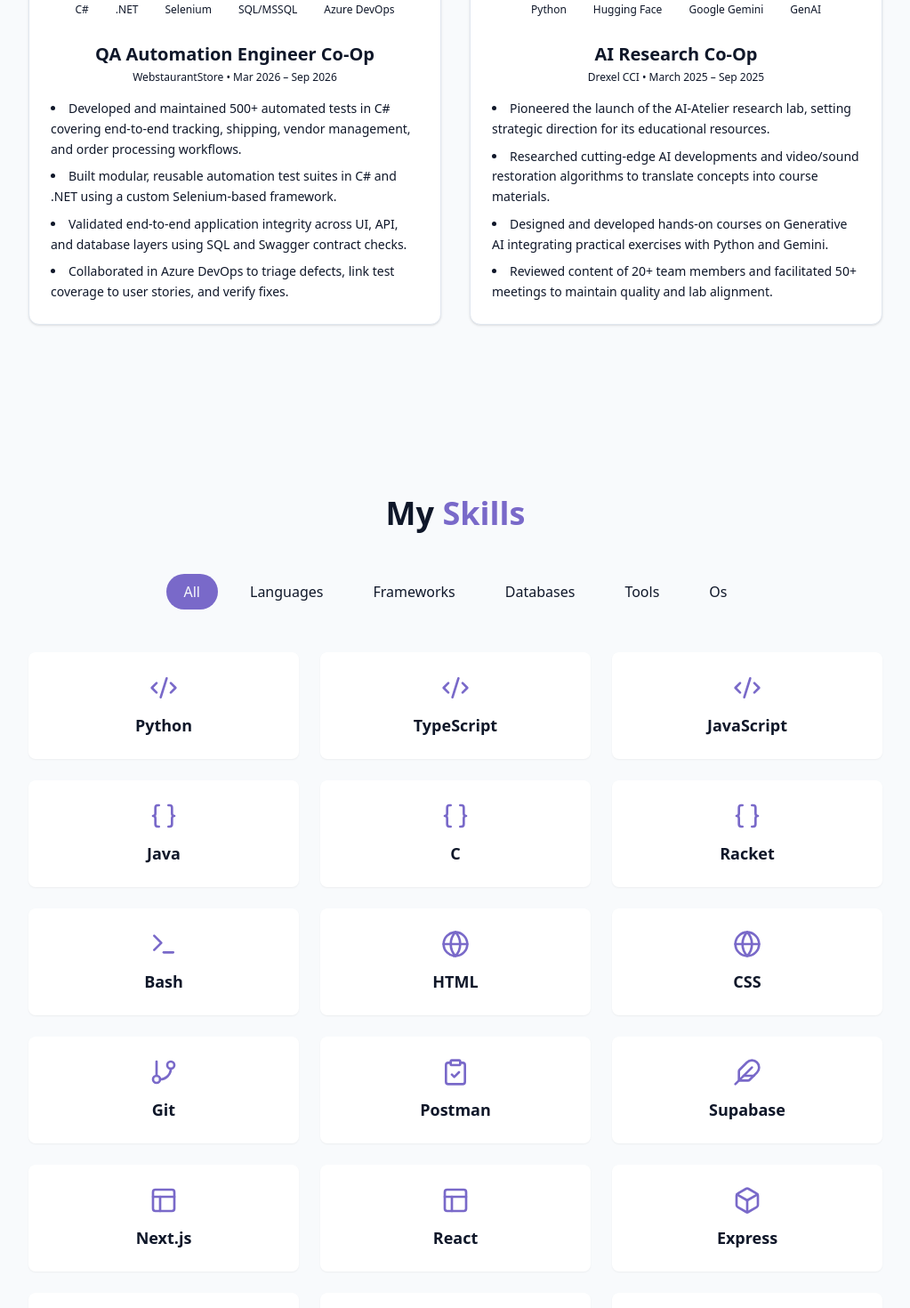
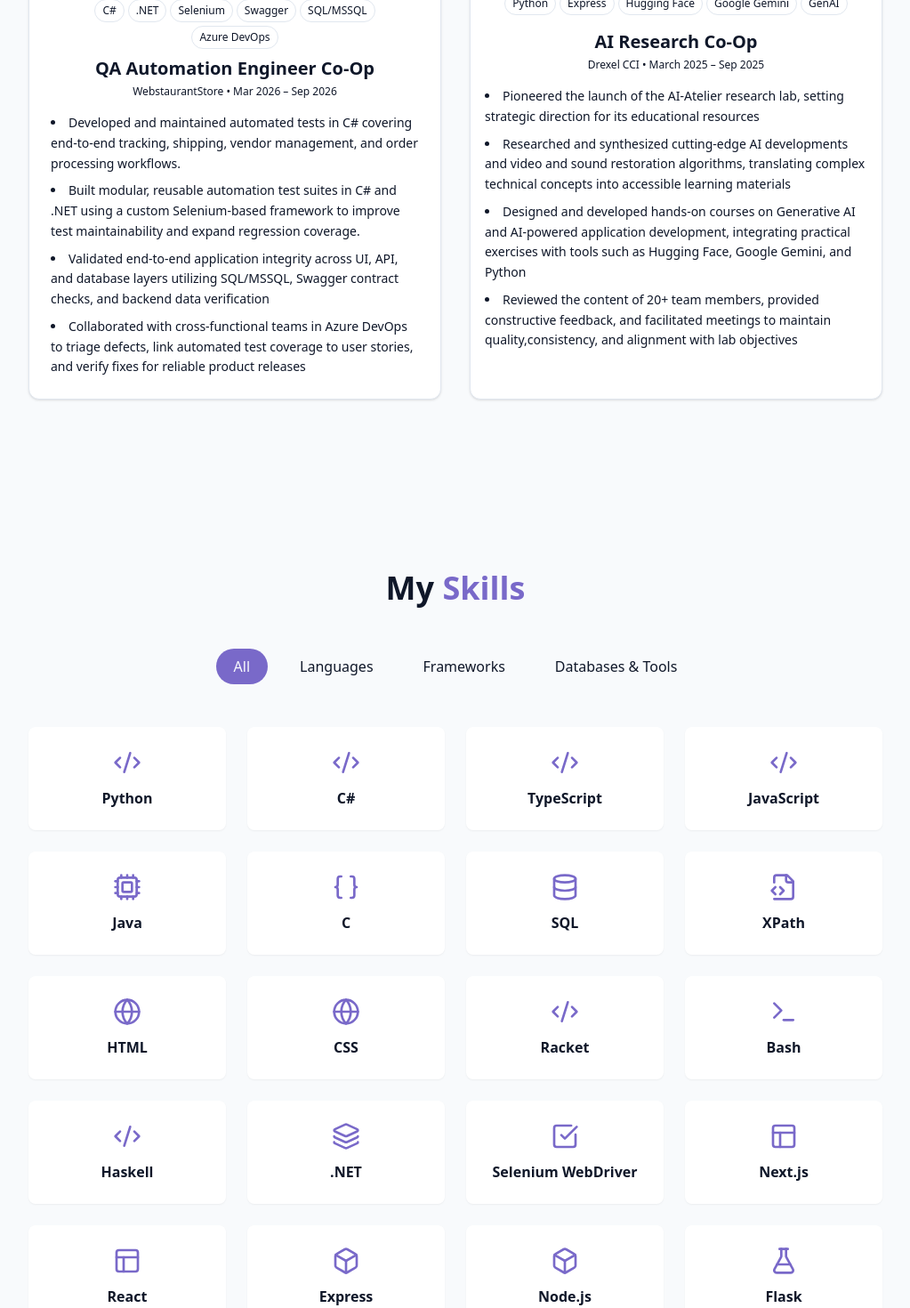
Before and after one commit to rubberart7/Main_Portfolio_Website, a React (Vite) app: page / in a window 1280 px wide. Shown: the part 1680-3150 px from the top of the page at 89% size, without its empty margins (128-1151 px from the left). Built offline with nearby package versions, Linux system fonts and the light colour scheme.

Commit message:
fix up skills section

```diff
--- a/package.json
+++ b/package.json
@@ -17,6 +17,7 @@
     "lucide-react": "^0.544.0",
     "react": "^19.1.1",
     "react-dom": "^19.1.1",
+    "react-icons": "^5.7.0",
     "react-router-dom": "^7.9.1",
     "tailwind-merge": "^3.3.1",
     "tailwindcss": "^4.1.13"
--- a/src/components/AboutSection.jsx
+++ b/src/components/AboutSection.jsx
@@ -54,22 +54,25 @@
             </div>
 
             <div className="p-6 flex flex-col flex-grow items-center justify-between">
-              <div className="flex flex-wrap gap-1.5 justify-center mb-6">
-                <span className="px-3 py-1 text-xs font-medium rounded-full bg-secondary text-secondary-foreground">C#</span>
-                <span className="px-3 py-1 text-xs font-medium rounded-full bg-secondary text-secondary-foreground">.NET</span>
-                <span className="px-3 py-1 text-xs font-medium rounded-full bg-secondary text-secondary-foreground">Selenium</span>
-                <span className="px-3 py-1 text-xs font-medium rounded-full bg-secondary text-secondary-foreground">SQL/MSSQL</span>
-                <span className="px-3 py-1 text-xs font-medium rounded-full bg-secondary text-secondary-foreground">Azure DevOps</span>
+              <div className="flex flex-wrap gap-1 justify-center mb-2">
+                <span className="px-2 py-1 text-xs font-medium border rounded-full bg-secondary text-secondary-foreground">C#</span>
+                <span className="px-2 py-1 text-xs font-medium border rounded-full bg-secondary text-secondary-foreground">.NET</span>
+                <span className="px-2 py-1 text-xs font-medium border rounded-full bg-secondary text-secondary-foreground">Selenium</span>
+                <span className="px-2 py-1 text-xs font-medium border rounded-full bg-secondary text-secondary-foreground">Swagger</span>
+                <span className="px-2 py-1 text-xs font-medium border rounded-full bg-secondary text-secondary-foreground">SQL/MSSQL</span>
+                <span className="px-2 py-1 text-xs font-medium border rounded-full bg-secondary text-secondary-foreground">Azure DevOps</span>
               </div>
 
               <div>
                 <h3 className="text-xl font-bold mb-1 text-foreground">QA Automation Engineer Co-Op</h3>
                 <p className="text-xs text-muted-foreground font-medium mb-4">WebstaurantStore • Mar 2026 – Sep 2026</p>
                 <ul className="text-muted-foreground text-sm text-left list-disc list-inside space-y-2 leading-relaxed">
-                  <li>Developed and maintained 500+ automated tests in C# covering end-to-end tracking, shipping, vendor management, and order processing workflows.</li>
-                  <li>Built modular, reusable automation test suites in C# and .NET using a custom Selenium-based framework.</li>
-                  <li>Validated end-to-end application integrity across UI, API, and database layers using SQL and Swagger contract checks.</li>
-                  <li>Collaborated in Azure DevOps to triage defects, link test coverage to user stories, and verify fixes.</li>
+                  <li>Developed and maintained automated tests in C# covering end-to-end tracking, shipping, vendor management, and order processing workflows.</li>
+                  <li>Built modular, reusable automation test suites in C# and .NET using a custom Selenium-based framework to improve test
+                  maintainability and expand regression coverage.
+                  </li>
+                  <li>Validated end-to-end application integrity across UI, API, and database layers utilizing SQL/MSSQL, Swagger contract checks, and backend data verification</li>
+                  <li>Collaborated with cross-functional teams in Azure DevOps to triage defects, link automated test coverage to user stories, and verify fixes for reliable product releases</li>
                 </ul>
               </div>
             </div>
@@ -84,22 +87,23 @@
               />
             </div>
 
-            <div className="p-6 flex flex-col flex-grow items-center justify-between">
-              <div className="flex flex-wrap gap-1.5 justify-center mb-6">
-                <span className="px-3 py-1 text-xs font-medium rounded-full bg-secondary text-secondary-foreground">Python</span>
-                <span className="px-3 py-1 text-xs font-medium rounded-full bg-secondary text-secondary-foreground">Hugging Face</span>
-                <span className="px-3 py-1 text-xs font-medium rounded-full bg-secondary text-secondary-foreground">Google Gemini</span>
-                <span className="px-3 py-1 text-xs font-medium rounded-full bg-secondary text-secondary-foreground">GenAI</span>
+            <div className="p-4 flex flex-col flex-grow items-center justify-betwee">
+              <div className="flex flex-wrap gap-1 justify-center mb-4">
+                <span className="px-2 py-1 text-xs font-medium border rounded-full bg-secondary text-secondary-foreground">Python</span>
+                <span className="px-2 py-1 text-xs font-medium border rounded-full bg-secondary text-secondary-foreground">Express</span>
+                <span className="px-2 py-1 text-xs font-medium border rounded-full bg-secondary text-secondary-foreground">Hugging Face</span>
+                <span className="px-2 py-1 text-xs font-medium border rounded-full bg-secondary text-secondary-foreground">Google Gemini</span>
+                <span className="px-2 py-1 text-xs font-medium border rounded-full bg-secondary text-secondary-foreground">GenAI</span>
               </div>
 
               <div>
                 <h3 className="text-xl font-bold mb-1 text-foreground">AI Research Co-Op</h3>
                 <p className="text-xs text-muted-foreground font-medium mb-4">Drexel CCI • March 2025 – Sep 2025</p>
                 <ul className="text-muted-foreground text-sm text-left list-disc list-inside space-y-2 leading-relaxed">
-                  <li>Pioneered the launch of the AI-Atelier research lab, setting strategic direction for its educational resources.</li>
-                  <li>Researched cutting-edge AI developments and video/sound restoration algorithms to translate concepts into course materials.</li>
-                  <li>Designed and developed hands-on courses on Generative AI integrating practical exercises with Python and Gemini.</li>
-                  <li>Reviewed content of 20+ team members and facilitated 50+ meetings to maintain quality and lab alignment.</li>
+                  <li>Pioneered the launch of the AI-Atelier research lab, setting strategic direction for its educational resources</li>
+                  <li>Researched and synthesized cutting-edge AI developments and video and sound restoration algorithms, translating complex technical concepts into accessible learning materials</li>
+                  <li>Designed and developed hands-on courses on Generative AI and AI-powered application development, integrating practical exercises with tools such as Hugging Face, Google Gemini, and Python</li>
+                  <li>Reviewed the content of 20+ team members, provided constructive feedback, and facilitated meetings to maintain quality,consistency, and alignment with lab objectives</li>
                 </ul>
               </div>
             </div>
--- a/src/components/SkillsSection.jsx
+++ b/src/components/SkillsSection.jsx
@@ -1,7 +1,6 @@
 import { useState } from "react";
 import { cn } from "../lib/utills";
 import {
-  Braces,
   Code2,
   Terminal,
   Globe,
@@ -14,57 +13,86 @@
   FlaskConical,
   Palette,
   ClipboardCheck,
-  Laptop,
+  CheckSquare,
+  Layers,
+  Cloud,
+  FileCode2,
   Cpu,
 } from "lucide-react";
 
 const icons = {
   Python: Code2,
+  "C#": Code2,
   TypeScript: Code2,
   JavaScript: Code2,
-  Java: Braces,
-  C: Braces,
-  Racket: Braces,
-  Bash: Terminal,
+  Java: Cpu,
+  C: BracesIcon,
+  SQL: Database,
+  XPath: FileCode2,
   HTML: Globe,
   CSS: Globe,
-  Git: GitBranch,
-  GitHub: GitBranch,
-  GitLab: GitBranch,
-  Postman: ClipboardCheck,
-  "VS Code": Laptop,
-  IntelliJ: Laptop,
+  Racket: Code2,
+  Bash: Terminal,
+  Haskell: Code2,
+
+  ".NET": Layers,
+  "Selenium WebDriver": CheckSquare,
   "Next.js": Layout,
   React: Layout,
   Express: Box,
   "Node.js": Box,
   Flask: FlaskConical,
   "Tailwind CSS": Palette,
+
+  "Azure DevOps": Cloud,
+  Git: GitBranch,
+  Supabase: Database,
+  MSSQL: Database,
   PostgreSQL: Database,
+  Prisma: Boxes,
+  Swagger: ClipboardCheck,
+  Postman: ClipboardCheck,
   SQLite: Database,
   SQLAlchemy: Boxes,
-  Prisma: Boxes,
-  Windows: Cpu,
-  Linux: Cpu,
-  macOS: Cpu,
-  iOS: Cpu,
 };
+
+function BracesIcon(props) {
+  return (
+    <svg
+      {...props}
+      xmlns="http://www.w3.org/2000/svg"
+      width="24"
+      height="24"
+      viewBox="0 0 24 24"
+      fill="none"
+      stroke="currentColor"
+      strokeWidth="2"
+      strokeLinecap="round"
+      strokeLinejoin="round"
+    >
+      <path d="M8 3H7a2 2 0 0 0-2 2v5a2 2 0 0 1-2 2 2 2 0 0 1 2 2v5a2 2 0 0 0 2 2h1" />
+      <path d="M16 3h1a2 2 0 0 1 2 2v5a2 2 0 0 0 2 2 2 2 0 0 0-2 2v5a2 2 0 0 1-2 2h-1" />
+    </svg>
+  );
+}
 
 const skills = [
   { name: "Python", category: "languages" },
+  { name: "C#", category: "languages" },
   { name: "TypeScript", category: "languages" },
   { name: "JavaScript", category: "languages" },
   { name: "Java", category: "languages" },
   { name: "C", category: "languages" },
+  { name: "SQL", category: "languages" },
+  { name: "XPath", category: "languages" },
+  { name: "HTML", category: "languages" },
+  { name: "CSS", category: "languages" },
   { name: "Racket", category: "languages" },
   { name: "Bash", category: "languages" },
-  { name: "HTML", category: "languages" },
-  { name: "CSS", category: "languages" },
+  { name: "Haskell", category: "languages" },
 
-  { name: "Git", category: "tools" },
-  { name: "Postman", category: "tools" },
-  { name: "Supabase", category: "tools" },
-
+  { name: ".NET", category: "frameworks" },
+  { name: "Selenium WebDriver", category: "frameworks" },
   { name: "Next.js", category: "frameworks" },
   { name: "React", category: "frameworks" },
   { name: "Express", category: "frameworks" },
@@ -72,18 +100,19 @@
   { name: "Flask", category: "frameworks" },
   { name: "Tailwind CSS", category: "frameworks" },
 
-  { name: "PostgreSQL", category: "databases" },
-  { name: "SQLite", category: "databases" },
-  { name: "SQLAlchemy", category: "databases" },
-  { name: "Prisma", category: "databases" },
-
-  { name: "Windows", category: "os" },
-  { name: "Linux", category: "os" },
-  { name: "macOS", category: "os" },
-  { name: "iOS", category: "os" },
+  { name: "Azure DevOps", category: "databases & tools" },
+  { name: "Git", category: "databases & tools" },
+  { name: "Supabase", category: "databases & tools" },
+  { name: "MSSQL", category: "databases & tools" },
+  { name: "PostgreSQL", category: "databases & tools" },
+  { name: "Prisma", category: "databases & tools" },
+  { name: "Swagger", category: "databases & tools" },
+  { name: "Postman", category: "databases & tools" },
+  { name: "SQLite", category: "databases & tools" },
+  { name: "SQLAlchemy", category: "databases & tools" },
 ];
 
-const categories = ["all", "languages", "frameworks", "databases", "tools", "os"];
+const categories = ["all", "languages", "frameworks", "databases & tools"];
 
 export const SkillsSection = () => {
   const [activeCategory, setActiveCategory] = useState("all");
@@ -116,7 +145,7 @@
           ))}
         </div>
 
-        <div className="grid grid-cols-1 sm:grid-cols-2 lg:grid-cols-3 gap-6">
+        <div className="grid grid-cols-2 sm:grid-cols-3 lg:grid-cols-4 gap-6">
           {filteredSkills.map((skill, key) => {
             const Icon = icons[skill.name] || Feather;
             return (
@@ -125,7 +154,9 @@
                 className="bg-card p-6 rounded-lg shadow-xs card-hover flex flex-col items-center justify-center gap-3"
               >
                 <Icon className="w-8 h-8 text-primary" />
-                <h3 className="font-semibold text-lg text-center">{skill.name}</h3>
+                <h3 className="font-semibold text-sm sm:text-base text-center">
+                  {skill.name}
+                </h3>
               </div>
             );
           })}
```
Also changed, not shown: 1 other file (tests, documents, lock files or other folders).
